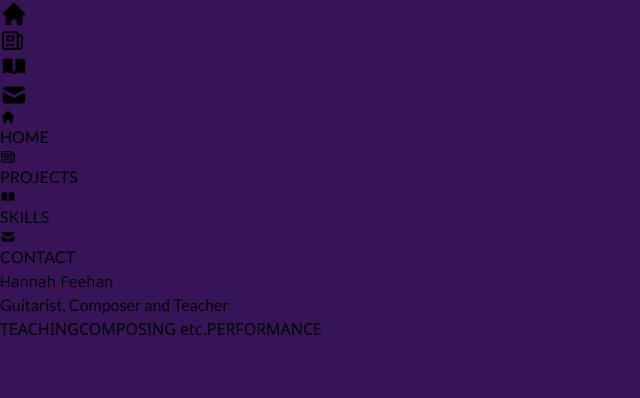
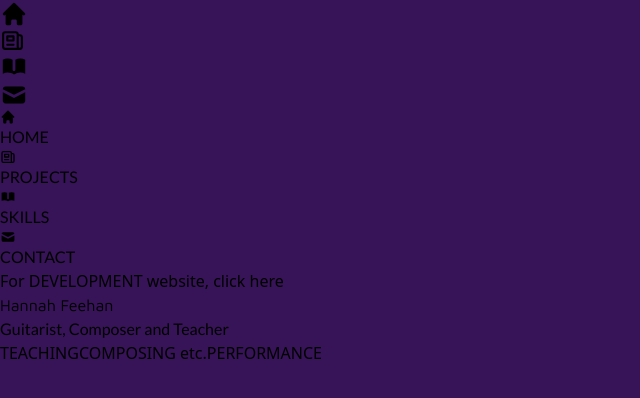
Before and after one commit to hannahf86/hannahfeehan-guitar, a React (Vite) app: page / in a window 1280 px wide. Shown: the top 398 px of the page, without its empty margins (0-640 px from the left). Built offline with nearby package versions, Linux system fonts and the light colour scheme.

Commit message:
dev link added

```diff
--- a/src/Scenes/Landing.jsx
+++ b/src/Scenes/Landing.jsx
@@ -3,7 +3,8 @@ import React from 'react'
 const Landing = () => {
 
     const styles = {
-        title: 'text-6xl font-bold text-white pt-16 ml-12',
+      link: 'text-slate-500 text-center text-sm bg-[#260b3a] py-1',
+        title: 'text-6xl font-bold text-white pt-12 ml-12',
         subtitle: 'text-3xl text-white mt-8 ml-12',
         buttonContainer: 'mx-12 flex flex-col items-center justify-center mt-8',
         buttonP: 'w-60 mt-4 py-6 bg-blue-500 rounded-lg text-white tracking-wider',
@@ -13,6 +14,8 @@ const Landing = () => {
 
     return (
     <div id='/'>
+
+<div className={styles.link}>For DEVELOPMENT website, click <a href='https://www.hannahfeehan.dev/'>here</a></div>
 
 <div>
       <h1 className={styles.title}>Hannah Feehan</h1>
```
